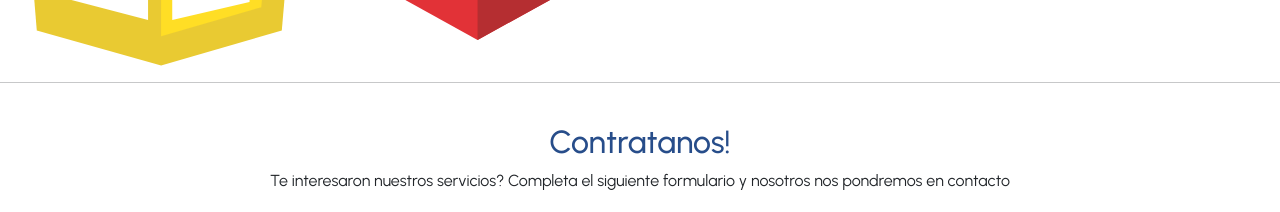
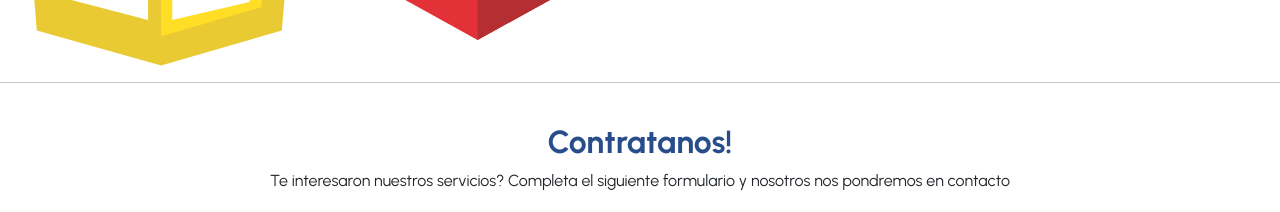
Before and after one commit to Leo-Quiroga-19/Trabajo-Integrador, a plain HTML site: page index.html in a window 1280 px wide. Shown: the part 2080-2292 px from the top of the page. Drawn offline with nearby package versions, Linux system fonts and the light colour scheme.

Commit message:
-Agregado de AJAX -Agregado de formulario wizard con validacion -Agregado de estilos -Agregado de funciones pertenecientes a los formularios -Mejorado diseño responsive

```diff
--- a/index.html
+++ b/index.html
@@ -149,7 +149,7 @@
       <div class="row justify-content-center">
         <div class="col-12 col-md-8">
             <form class="needs-validation mx-auto" id="primerVista" novalidate>
-                <h2 class="text-center">Contratanos!</h2>
+                <h2 class="text-center"><strong>Contratanos!</strong></h2>
                 <p class="text-center">Te interesaron nuestros servicios? Completa el siguiente formulario y nosotros nos pondremos en contacto</p>
                 <div class="row my-2">
                     <div class="col-12 col-md-6">
```
